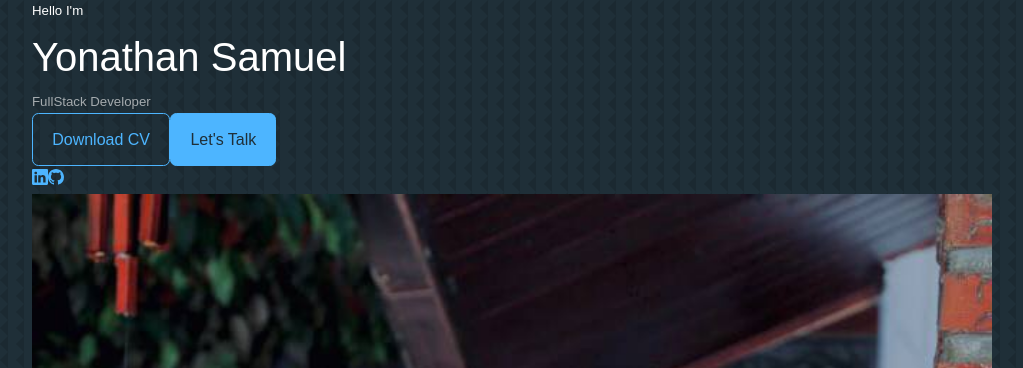
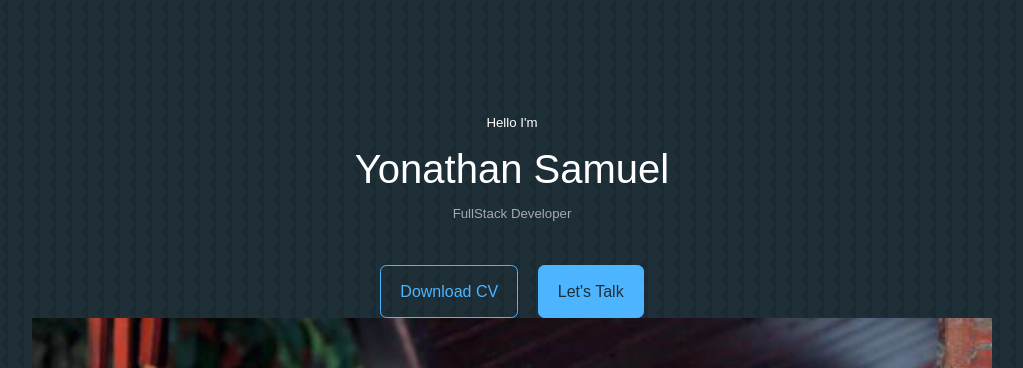
Before and after one commit to Y0ni0/My-Portfolio, a React (Create React App) app: page / in a window 1280 px wide. Shown: the top 368 px of the page, without its empty margins (128-1151 px from the left). Built offline with nearby package versions, Linux system fonts and the light colour scheme.

Commit message:
header styling part one

```diff
--- a/src/App.styled.js
+++ b/src/App.styled.js
@@ -1,4 +1,4 @@
-import { createGlobalStyle } from "styled-components";
+import styled, { createGlobalStyle } from "styled-components";
 import img from './Assets/bg-texture.png';
 import fontsUrl from './Assets/fonts/Poppins-Regular.ttf';
 
@@ -52,10 +52,7 @@ const GlobalStyle = createGlobalStyle`
     }
 
    /* General Styles */
-    .container{
-        width: var(--container-width-lg);
-        margin: 0 auto;
-    }
+
     h1, h2, h3, h4, h5{
         font-weight: 500;
     }
@@ -128,4 +125,5 @@ const GlobalStyle = createGlobalStyle`
     }
 
 `
+
 export default GlobalStyle
--- a/src/Components/Header/CTA.js
+++ b/src/Components/Header/CTA.js
@@ -1,12 +1,13 @@
 import React from 'react'
 import CV from '../../Assets/Yonathan Samuel Resume.pdf'
+import { StayledCta } from './Header.styled'
 
 function CTA() {
     return (
-        <div className='cta'>
+        <StayledCta>
             <a href={CV} download className='btn'>Download CV</a>
             <a href='#contact' className='btn btn-primary'>Let's Talk</a>
-        </div>
+        </StayledCta>
 
     )
 }
--- a/src/Components/Header/Header.js
+++ b/src/Components/Header/Header.js
@@ -1,14 +1,15 @@
 import React from 'react'
 import CTA from './CTA'
-import { STHeader } from './Header.styled'
+import { StyledHeader, StyledHeaderContainer, MainContainer } from './Header.styled'
 import ME from '../../Assets/My-picture1.jpg';
 import HeaderSocials from './HeaderSocials';
 
+
 function Header() {
     return (
-        <>
-
-            <div className='container header__container'>
+        <StyledHeader>
+            <MainContainer>
+                <StyledHeaderContainer >
                     <h5>Hello I'm</h5>
                     <h1>Yonathan Samuel</h1>
                     <h5 className='text-light'>FullStack Developer</h5>
@@ -19,9 +20,10 @@ function Header() {
                         <img src={ME} alt='me' />
                     </div>
                     <a href='#contact' className='scroll__down'>Scroll Down</a>
-            </div>
+                </StyledHeaderContainer>
+            </MainContainer>
+        </StyledHeader>
 
-        </>
     )
 }
 
--- a/src/Components/Header/Header.styled.js
+++ b/src/Components/Header/Header.styled.js
@@ -1,5 +1,36 @@
 import styled from "styled-components";
 
-export const STHeader = styled.div`
+export const MainContainer = styled.div`
+    width: var(--container-width-lg);
+    margin: 0 auto;
+`
 
+export const StyledHeader = styled.header`
+    height: 100vh;
+    padding-top: 7rem;
+    overflow: hidden;
 `
+export const StyledHeaderContainer = styled.div`
+    text-align: center;
+    height: 100%;
+    position: relative;
+`
+// CTA Style
+
+export const StayledCta = styled.div`
+    margin-top: 2.5rem;
+    display: flex;
+    gap: 1.2rem;
+    justify-content: center;
+`
+// HeaderSocials style
+
+export const StyledHeaderSocials = styled.div`
+    display: flex;
+    flex-direction: column;
+    align-items: center;
+    gap: 0.8rem;
+    position: absolute;
+    left: 0;
+    bottom: 3rem;
+`
--- a/src/Components/Header/HeaderSocials.js
+++ b/src/Components/Header/HeaderSocials.js
@@ -1,13 +1,15 @@
 import React from 'react'
 import { BsLinkedin, BsGithub } from 'react-icons/bs'
+import { StyledHeaderSocials } from './Header.styled'
 
 function HeaderSocials() {
     return (
-        <div className='header__socials'>
-            <a href='https://linkedin.com' target="__blank"><BsLinkedin /></a>
-            <a href='https://github.com' target="__blank"><BsGithub /></a>
-
-        </div>
+        <StyledHeaderSocials>
+            <div>
+                <a href='https://linkedin.com' target="__blank"><BsLinkedin /></a>
+                <a href='https://github.com' target="__blank"><BsGithub /></a>
+            </div>
+        </StyledHeaderSocials>
     )
 }
 
```
Also changed, not shown: src/Assets/My-picture3.jpg (added). Lines whose indentation alone changed are shown as unchanged.
